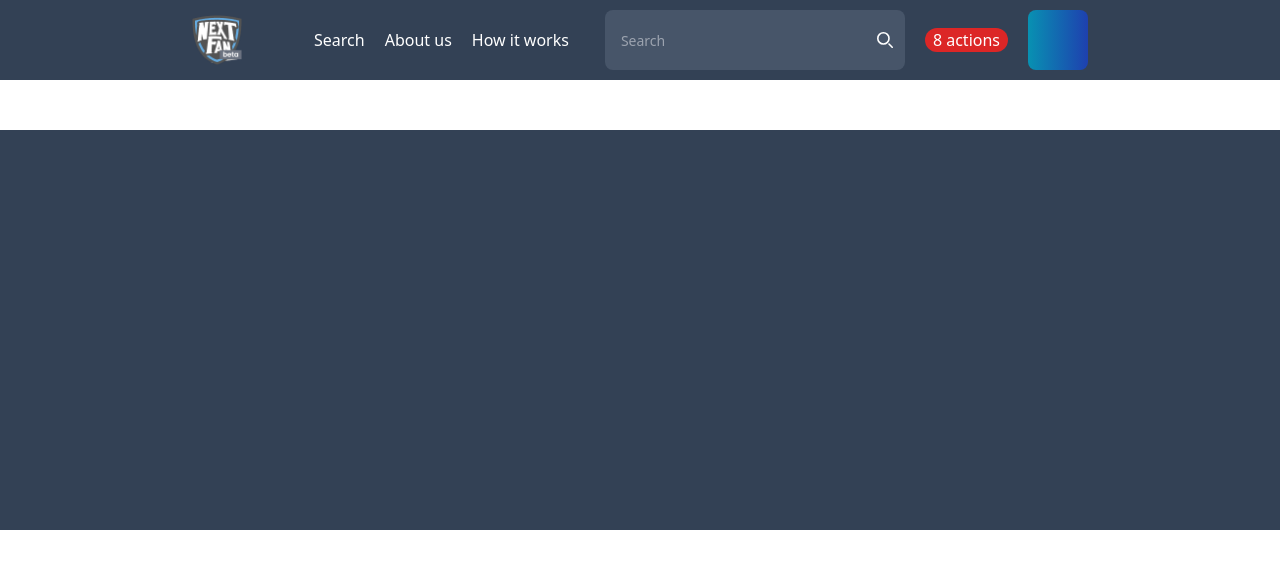
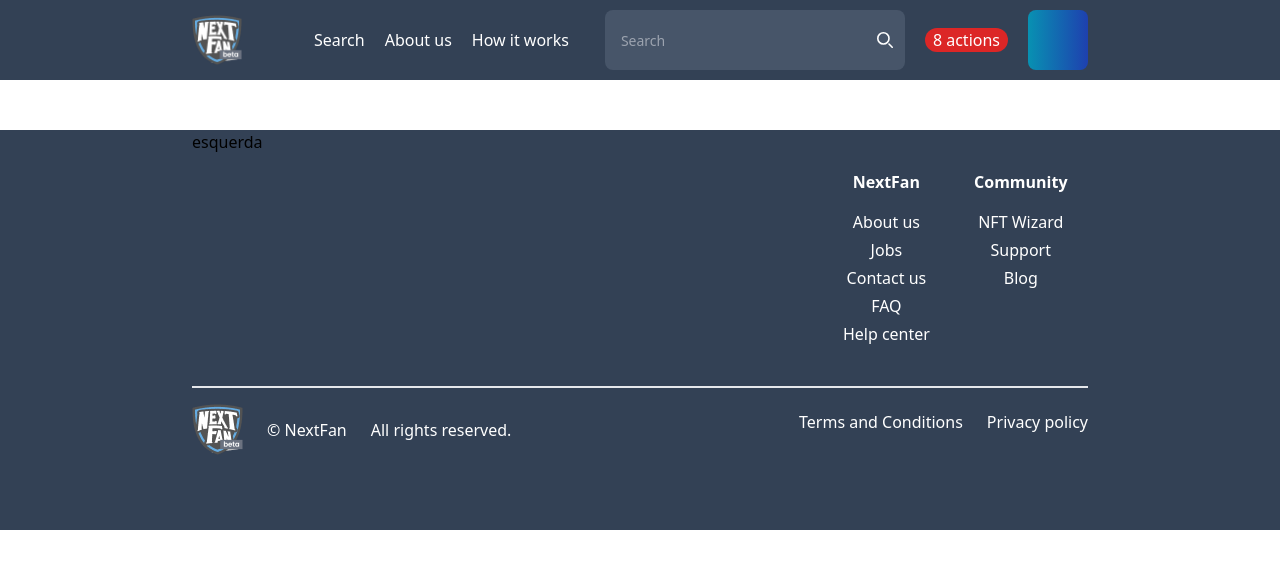
Before and after one commit to mateussbenetti/learn-react, a React (Create React App) app: page / in a window 1280 px wide. Shown: the top 568 px of the page. Built offline with nearby package versions, Linux system fonts and the light colour scheme.

Commit message:
Add styles for homepagefooter

```diff
--- a/src/home-page/HomePageFooter.tsx
+++ b/src/home-page/HomePageFooter.tsx
@@ -1,3 +1,62 @@
 export default function HomePageFooter() {
-  return <div className="h-[400px] bg-slate-700"></div>;
+  return (
+    <div className="flex h-[400px] bg-slate-700 justify-center">
+      <div className="w-[70%]">
+        <div className="flex  justify-between">
+          <div className="w-[30%]">esquerda</div>
+          <div className="w-[30%] flex text-center ">
+            <div className="w-[50%] text-white py-10">
+              <div>
+                <h1 className="font-bold">NextFan</h1>
+              </div>
+              <div className="pt-4">
+                <a href="#">About us</a>
+              </div>
+              <div className="pt-1">
+                <a href="#">Jobs</a>
+              </div>
+              <div className="pt-1">
+                <a href="#">Contact us</a>
+              </div>
+              <div className="pt-1">
+                <a href="#">FAQ</a>
+              </div>
+              <div className="pt-1">
+                <a href="#">Help center</a>
+              </div>
+            </div>
+            <div className="w-[50%] text-white py-10 ">
+              <div>
+                <h1 className="font-bold">Community</h1>
+              </div>
+              <div className="pt-4">
+                <a href="#">NFT Wizard</a>
+              </div>
+              <div className="pt-1">
+                <a href="#">Support</a>
+              </div>
+              <div className="pt-1">
+                <a href="#">Blog</a>
+              </div>
+            </div>
+          </div>
+        </div>
+        <div className="flex w-full border-t-2 justify-between bt">
+          <div className="flex items-center gap-6 text-white pt-4">
+            <img src="./assets/images/logo-nextfan.png" alt="" />
+            <p>© NextFan </p>
+            <p>All rights reserved.</p>
+          </div>
+          <div className="flex items-center gap-6 text-white">
+            <div>
+              <a href="#">Terms and Conditions</a>
+            </div>
+            <div>
+              <a href="#">Privacy policy</a>
+            </div>
+          </div>
+        </div>
+      </div>
+    </div>
+  );
 }
```
